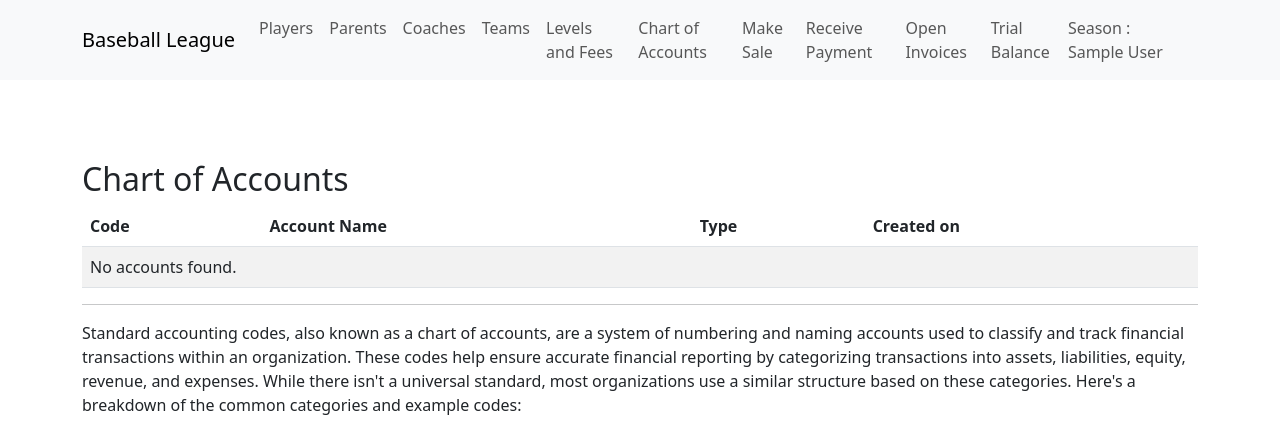
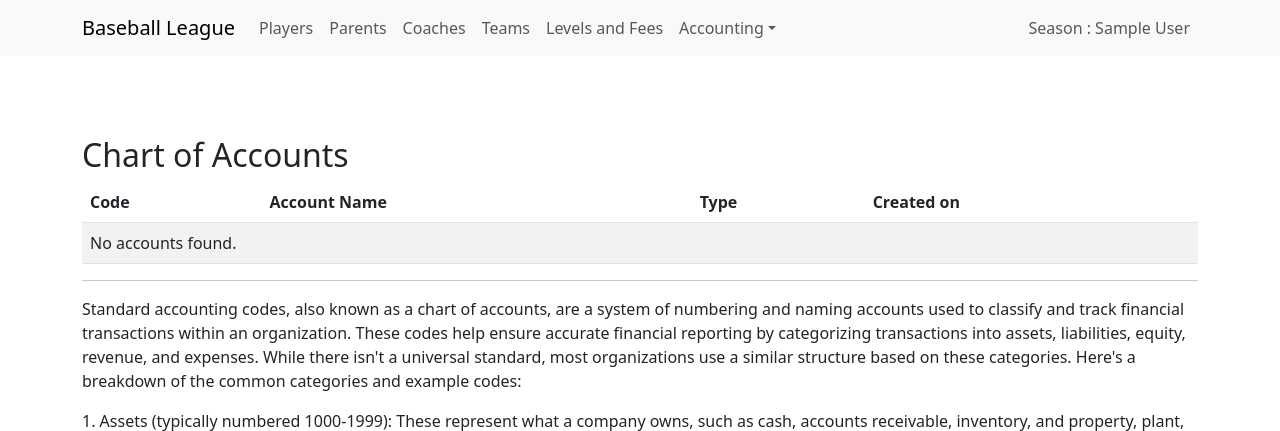
Before and after one commit to alexvazquez2000/baseball, a Flask app: page /ledger/chart_of_accounts in a window 1280 px wide. Shown: the top 431 px of the page. Run offline with Flask 3, Linux system fonts and the light colour scheme; the visitor is signed in with stand-in values (Sample User, id 1); parts of the project's set-up code (start-up, migrations or seed data) failed here and were passed over; some libraries are stand-ins or nearby versions.

Commit message:
Dropdown for accounting menu

```diff
--- a/templates/base.html
+++ b/templates/base.html
@@ -33,6 +33,9 @@
               <a class="nav-link" href="{{ url_for('levels_fees') }}">Levels and Fees</a>
             </li>
 
+            <li class="nav-item dropdown">
+                <a class="nav-link dropdown-toggle" data-bs-toggle="dropdown" href="#" role="button" aria-expanded="false">Accounting</a>
+                <ul class="dropdown-menu">
 		            <!--  Accounting -->
 		            <li class="nav-item">
 		              <a class="nav-link" href="{{ url_for('ledger.chart_of_accounts') }}">Chart of Accounts</a>
@@ -49,7 +52,8 @@
 		            <li class="nav-item">
 		              <a class="nav-link" href="{{ url_for('ledger.trial_balance') }}">Trial Balance</a>
 		            </li>
-
+	            </ul>
+            </li>
 
           </ul>
           <ul class="navbar-nav ms-auto">
```
Lines whose indentation alone changed are shown as unchanged.
